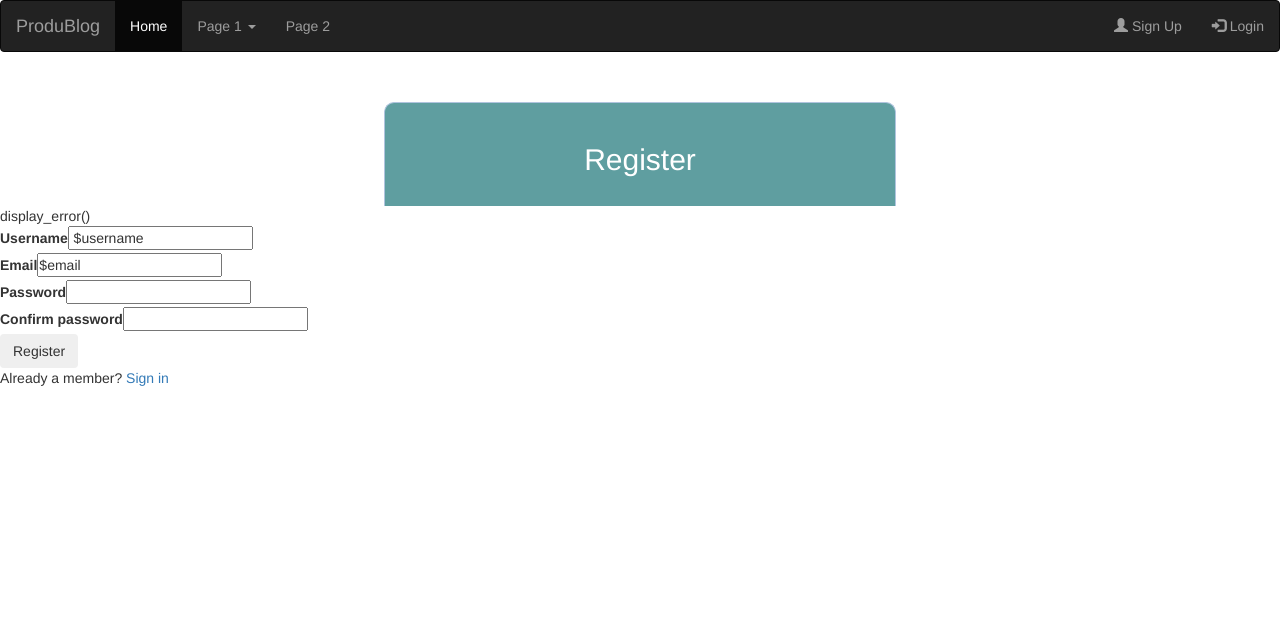
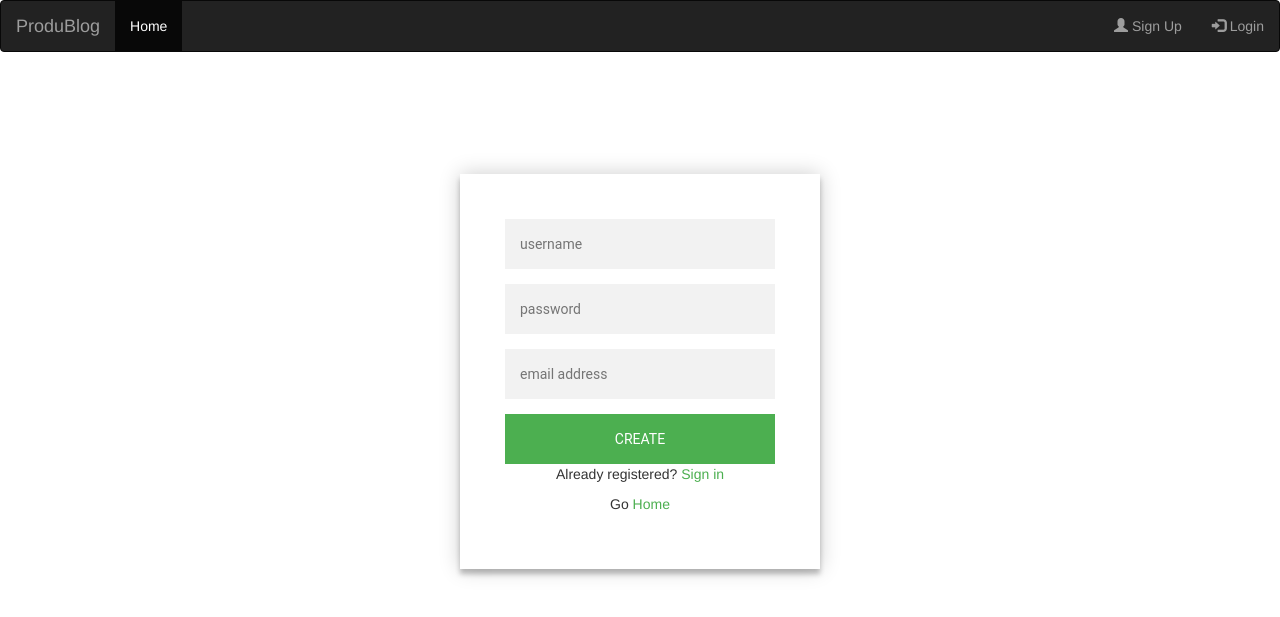
Before and after one commit to Wytze-V/The-ProducersBlog, a PHP site: page /register.php in a window 1280 px wide. Shown: the top 617 px of the page. Run offline with PHP 8.4, Linux system fonts and the light colour scheme.

Commit message:
aangepaste files

```diff
--- a/ProduBlog/index.php
+++ /dev/null
@@ -1 +0,0 @@
-Hello World
--- a/produblog - kopie/assets/includes/header.php
+++ b/produblog - kopie/assets/includes/header.php
@@ -13,27 +13,67 @@
 <body>
 
 <nav class="navbar navbar-inverse">
-  <div class="container-fluid">
-    <div class="navbar-header">
-      <a class="navbar-brand" href="#">ProduBlog</a>
+
+<?php
+	$con = getDBConnection();
+
+		// als je ingelogt bent staat er log out + user id. // als je nog niet bent ingelogt staat er log in
+		if(isset($_SESSION['idUsers'])){
+
+			//Maak query gereed om user info te tonen
+			$query = "SELECT idUsers, username, email FROM users WHERE idUsers = :idUsers";
+			$user =  $con->prepare($query);
+			$user->bindValue(':idUsers', $_SESSION['idUsers']);
+			$user->execute();
+			//echo $_SESSION['idUsers'];
+
+			// Sla resultaat op
+			$result = $user->fetch(PDO::FETCH_ASSOC);
+
+			echo"
+
+			  <div class='container-fluid'>
+				<div class='navbar-header'>
+				  <a class='navbar-brand' href='#'>ProduBlog</a>
 				</div>
-    <ul class="nav navbar-nav">
-      <li class="active"><a href="#">Home</a></li>
-      <li class="dropdown"><a class="dropdown-toggle" data-toggle="dropdown" href="#">Page 1 <span class="caret"></span></a>
-        <ul class="dropdown-menu">
-          <li><a href="#">Page 1-1</a></li>
-          <li><a href="#">Page 1-2</a></li>
-          <li><a href="#">Page 1-3</a></li>
+				<ul class='nav navbar-nav'>
+				  <li class='active'><a href='home.php'>Home</a></li>
+				  <li class='dropdown'><a class='dropdown-toggle' data-toggle='dropdown' href='#'>Page 1 <span class='caret'></span></a>
+					<ul class='dropdown-menu'>
+					  <li><a href='#'>Page 1-1</a></li>
+					  <li><a href='#'>Page 1-2</a></li>
+					  <li><a href='#'>Page 1-3</a></li>
 					</ul>
 				  </li>
-      <li><a href="#">Page 2</a></li>
+				  <li><a href='#'>Page 2</a></li>
 				</ul>
-    <ul class="nav navbar-nav navbar-right">
-      <li><a href="#"><span class="glyphicon glyphicon-user"></span> Sign Up</a></li>
-      <li><a href="#"><span class="glyphicon glyphicon-log-in"></span> Login</a></li>
+					<ul class='nav navbar-nav navbar-right'>
+						<li><a href='#'><span class='glyphicon glyphicon-user'></span> Mijn Account</a></li>
+						<li><a href='logout.php'><span class='glyphicon glyphicon-log-out'></span> Logout ".$result['username']."</a></li>
 					</ul>
 			</div>
+			";
+		}else{
+			echo"
+				<div class='container-fluid'>
+					<div class='navbar-header'>
+						<a class='navbar-brand' href='#'>ProduBlog</a>
+					</div>
+					<ul class='nav navbar-nav'>
+						<li class='active'><a href='home.php'>Home</a></li>
+					</ul>
+
+					<ul class='nav navbar-nav navbar-right'>
+						<li><a href='register.php'><span class='glyphicon glyphicon-user'></span> Sign Up</a></li>
+						<li><a href='login.php'><span class='glyphicon glyphicon-log-in'></span> Login</a></li>
+					</ul>
+				</div>
+			";
+		}
+
+?>
 </nav>
+
 
 <!--<div class="container">
   <h3>Right Aligned Navbar</h3>
--- a/produblog - kopie/register.php
+++ b/produblog - kopie/register.php
@@ -1,33 +1,42 @@
+<?php require_once('assets/includes/include.php'); ?>
+
 <?php
-require_once('assets/includes/include.php');
+$con = getDBConnection();
+
+// Check if email & password has been submitted
+if(!empty($_POST['email']) && !empty($_POST['password'])){
+	//maak query string gereed
+	$query = "INSERT INTO users (username, email, password, usertype) VALUES (:username, :email, :password, :usertype)";
+	$stmt = $con->prepare($query);
+
+	// laat query string zien waar de values staan
+	$stmt->bindValue(':username', $_POST['username']);
+	$stmt->bindValue(':email', $_POST['email']);
+	$stmt->bindValue(':password', password_hash($_POST['password'], PASSWORD_BCRYPT));
+	$stmt->bindValue(':usertype', $_POST['usertype']);
+
+	if( $stmt->execute() ){
+		echo 'Success';
+	} else {
+		echo 'Failure: ';
+		print $stmt->errorCode();
+	}
+
+}
 ?>
 
-<div class="header">
-	<h2>Register</h2>
-</div>
-<form method="post" action="register.php">
-	<?php echo'display_error()'; ?>
+	<div class="login-page">
+		<div class="form">
+			<form class="register-form" action="" method="POST">
+				<input type="text" name="username" placeholder="username"/>
+				<input type="password" name="password" placeholder="password"/>
+				<input type="text" name="email" placeholder="email address"/>
+				<input type="hidden" name="usertype" value="gebruiker"/>
+				<button>Create</button>
+				<p class="">Already registered? <a href="login.php">Sign in</a></p>
+				<p class="">Go <a href="/webdev/user/">Home</a></p>
+			</form>
+		</div>
+	</div>
 
-	<div class="input-group">
-		<label>Username</label>
-		<input type="text" name="username" value="<?php echo' $username'; ?>">
-	</div>
-	<div class="input-group">
-		<label>Email</label>
-		<input type="email" name="email" value="<?php echo' $email'; ?>">
-	</div>
-	<div class="input-group">
-		<label>Password</label>
-		<input type="password" name="password_1">
-	</div>
-	<div class="input-group">
-		<label>Confirm password</label>
-		<input type="password" name="password_2">
-	</div>
-	<div class="input-group">
-		<button type="submit" class="btn" name="register_btn">Register</button>
-	</div>
-	<p>
-		Already a member? <a href="login.php">Sign in</a>
-	</p>
-</form>
+<?php include_once('assets/includes/footer.php'); ?>
```
Also changed, not shown: produblog - kopie/login.php (+47 -0 lines), produblog - kopie/logout.php (added, +10 -0 lines), produblog - kopie/registertest.php (deleted, +0 -40 lines). Lines whose indentation alone changed are shown as unchanged.
